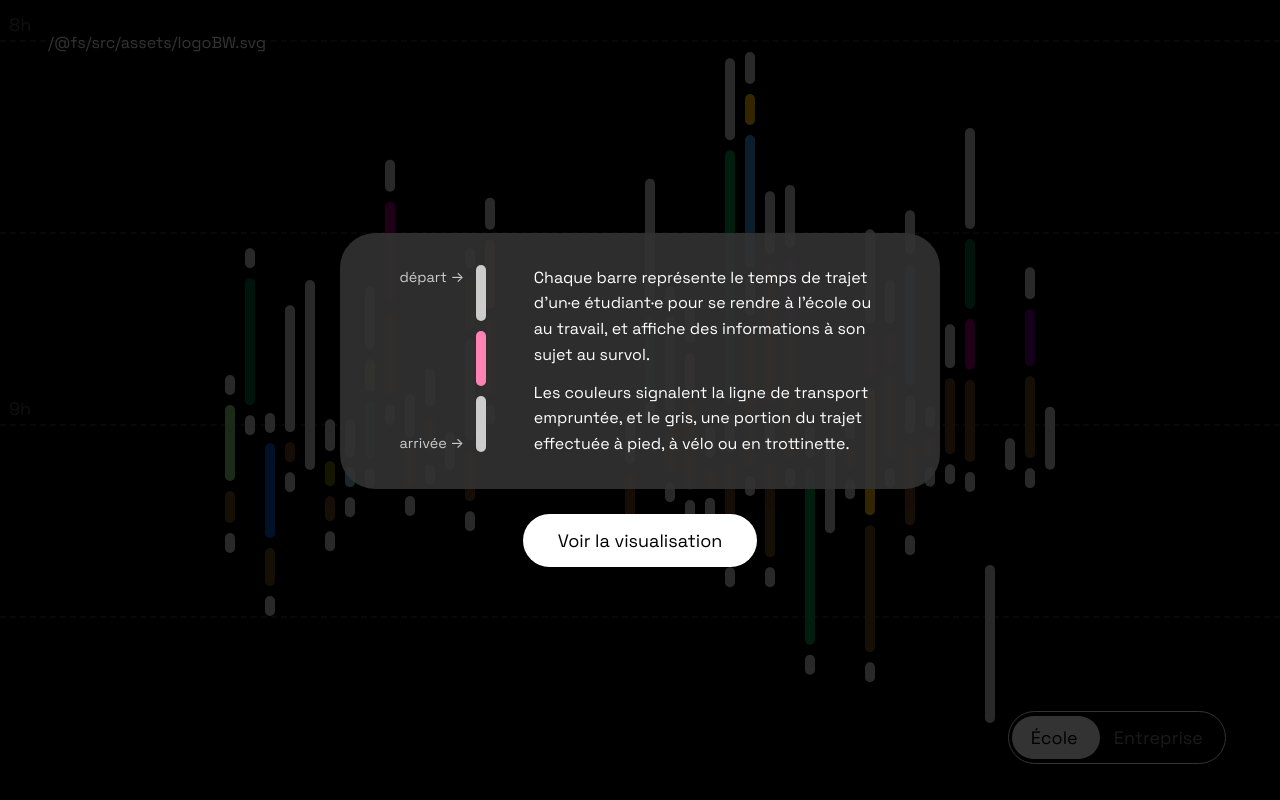
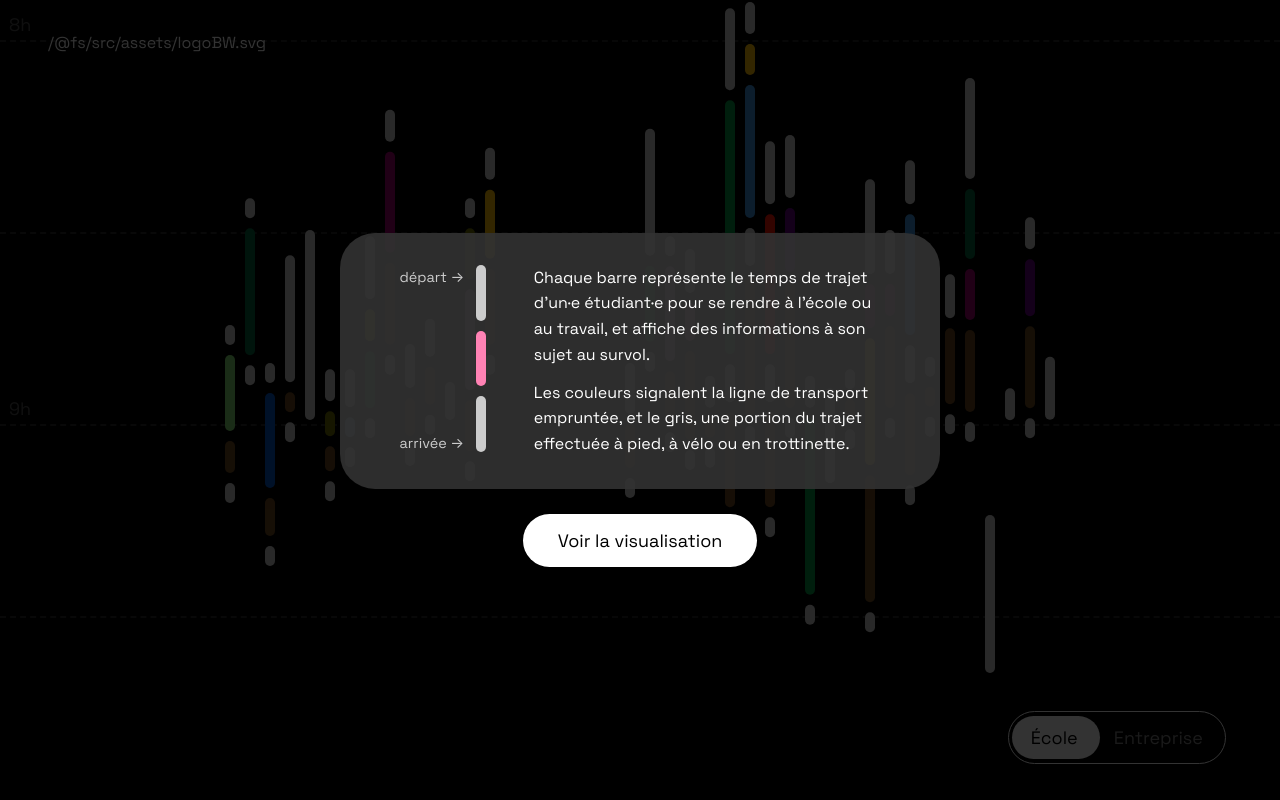
Before and after one commit to elsadl/gob-dataviz-metro, a Svelte app: page / in a window 1280 px wide. Built offline with nearby package versions, Linux system fonts and the light colour scheme.

Commit message:
fix décalage des barres

```diff
--- a/src/components/dataviz/Trajet.svelte
+++ b/src/components/dataviz/Trajet.svelte
@@ -56,6 +56,6 @@
     transition: opacity 400ms;
     height: fit-content;
     cursor: pointer;
-    padding: 50px 5px;
+    padding: 0 5px 50px 5px;
   }
 </style>
```
